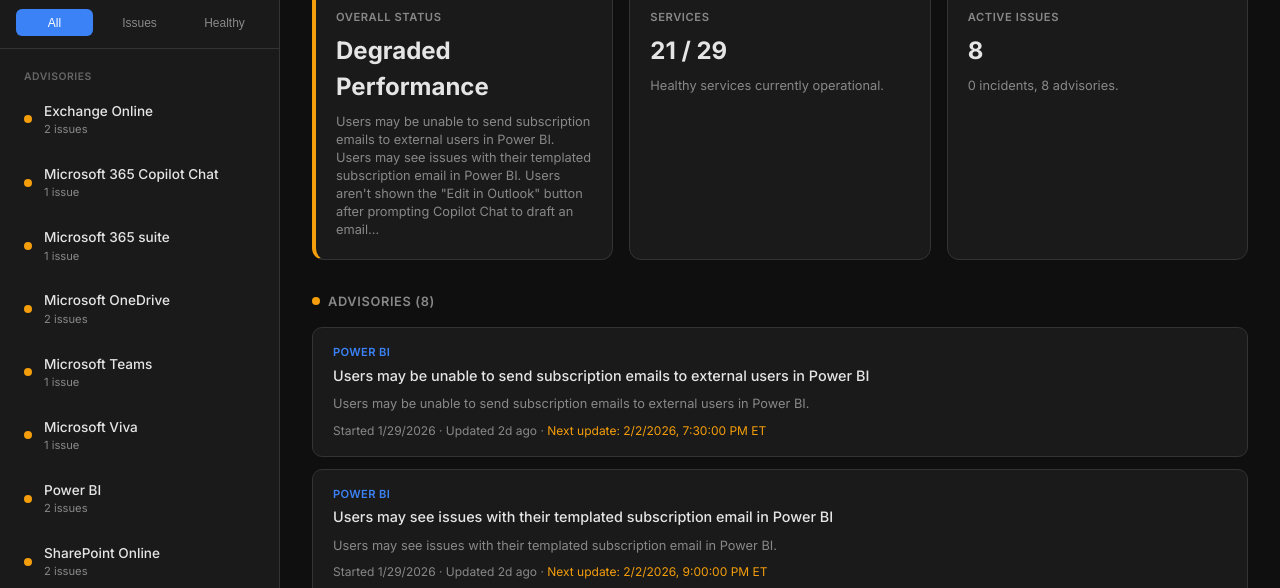
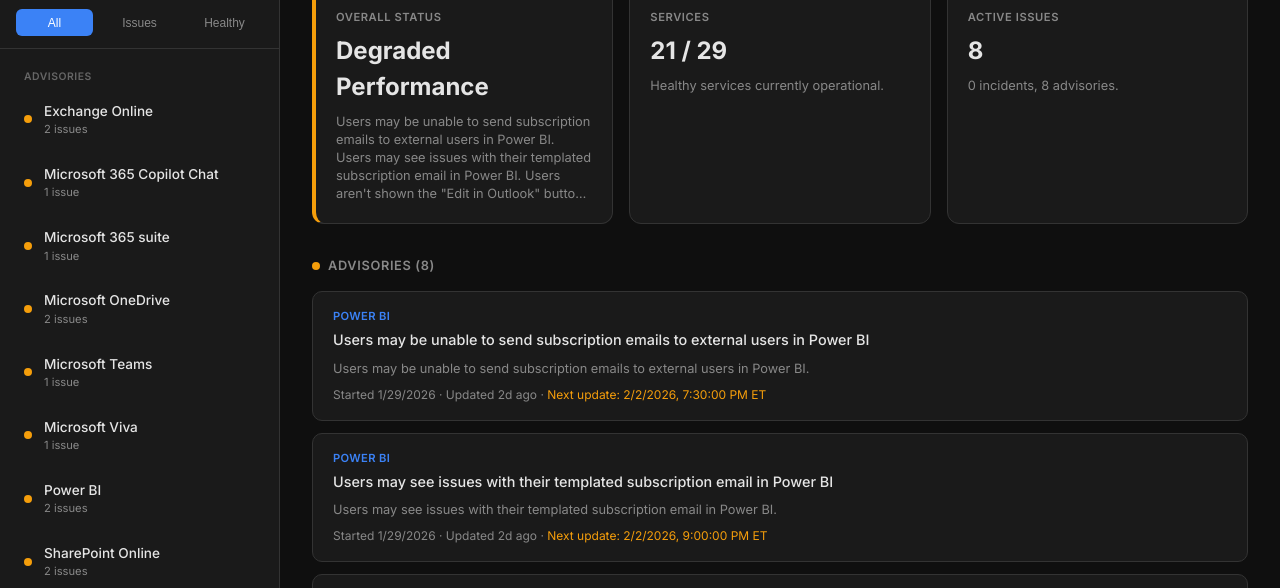
Before and after one commit to nestoredev/ms-health-dashboard, a website: page index.html in a window 1280 px wide. Shown: the part 142-730 px from the top of the page. Drawn offline with Linux system fonts and the light colour scheme.

Commit message:
Force line clamping and increase card height for overall summary

```diff
--- a/index.html
+++ b/index.html
@@ -179,7 +179,7 @@
             display: flex;
             flex-direction: column;
             gap: 0.5rem;
-            min-height: 140px;
+            min-height: 160px;
         }
 
         .summary-card-label {
@@ -203,6 +203,10 @@
             font-size: 0.8rem;
             color: var(--text-muted);
             line-height: 1.4;
+            display: -webkit-box;
+            -webkit-line-clamp: 5;
+            -webkit-box-orient: vertical;
+            overflow: hidden;
         }
 
         /* Overview */
```
